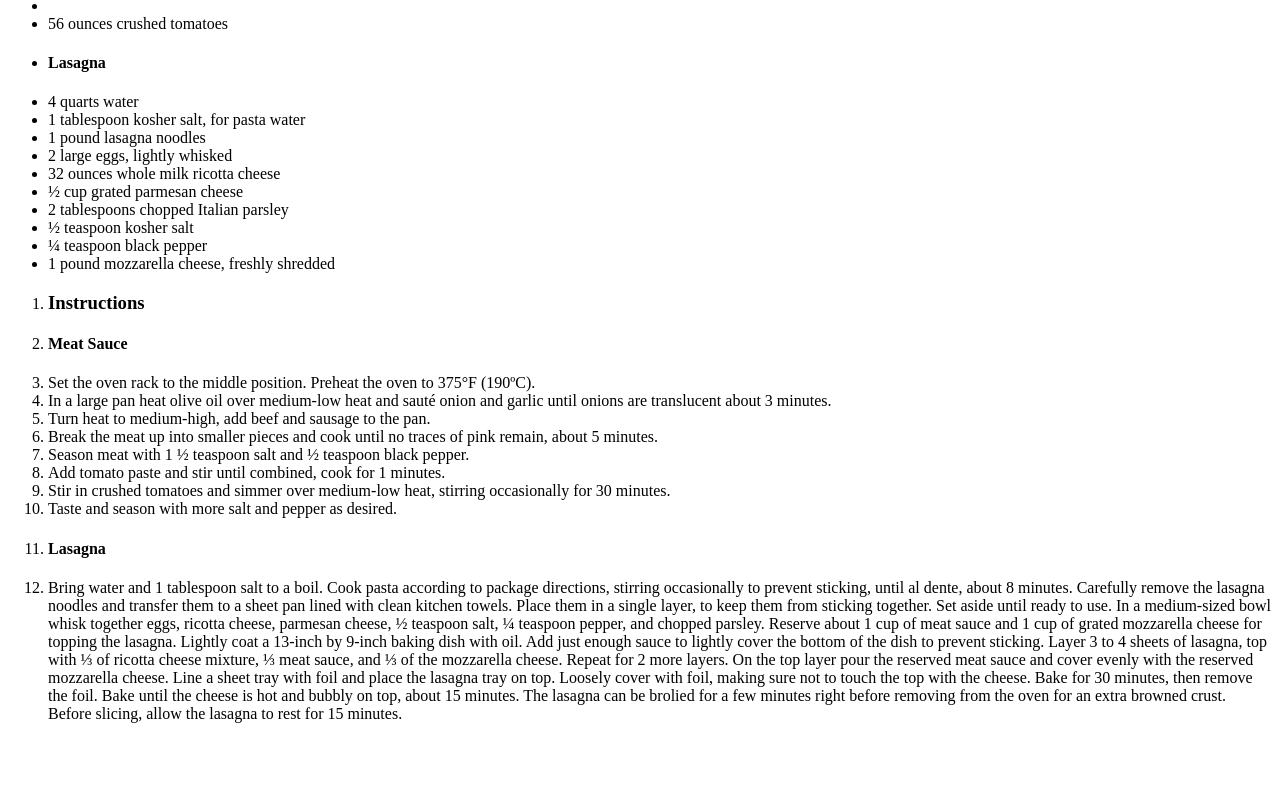
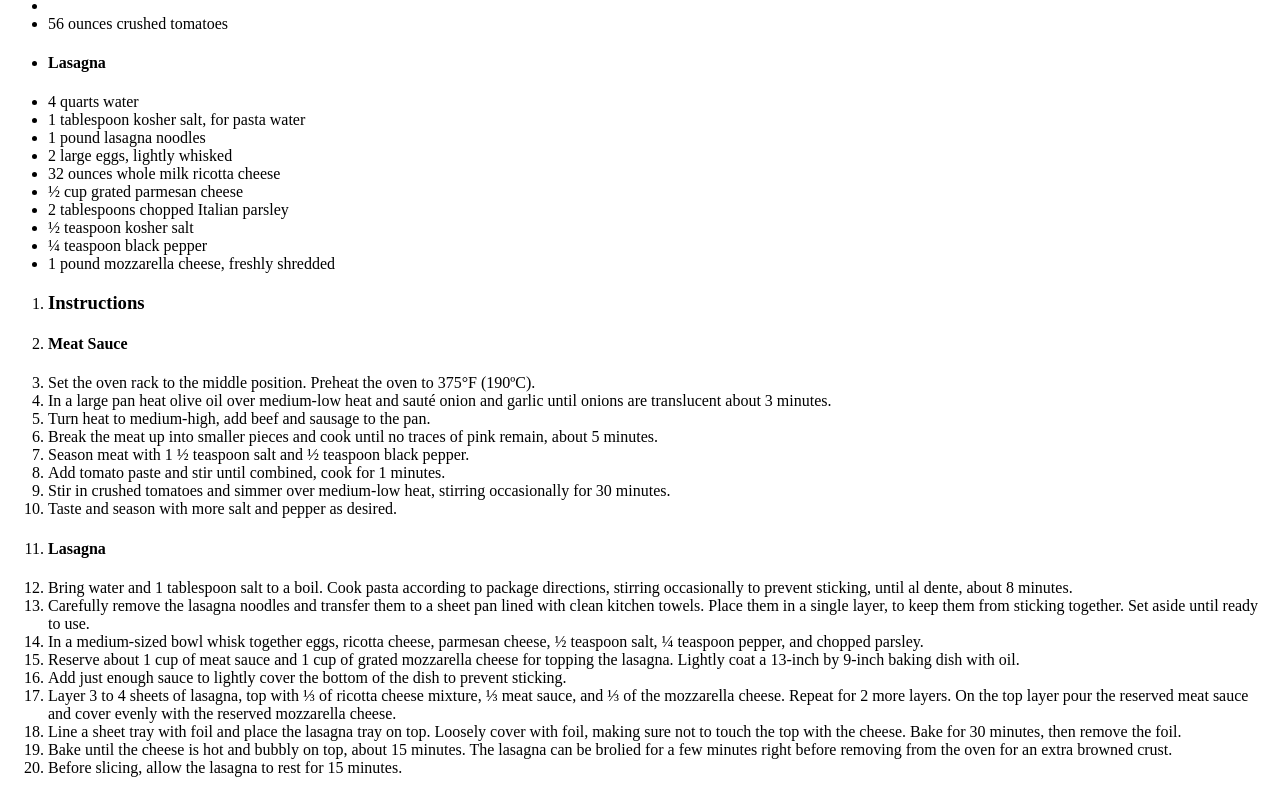
Before and after one commit to TacosBurritos/Odin-Recipes, a plain HTML site: page Specific-Recipe/lasagna.html in a window 1280 px wide. Shown: the part 460-1253 px from the top of the page. Before the commit the page ends 1199 px from the top, so only its background shows below. Drawn offline with Linux system fonts and the light colour scheme.

Commit message:
fixed lasagna

```diff
--- a/Specific-Recipe/lasagna.html
+++ b/Specific-Recipe/lasagna.html
@@ -71,22 +71,24 @@
             <h4>Lasagna</h4>
         </li>
         <li>Bring water and 1 tablespoon salt to a boil. Cook pasta according to package directions, stirring
-            occasionally to prevent sticking, until al dente, about 8 minutes. Carefully remove the lasagna noodles and
-            transfer them to a sheet pan lined with clean kitchen towels. Place them in a single layer, to keep them
-            from sticking together. Set aside until ready to use.
-            In a medium-sized bowl whisk together eggs, ricotta cheese, parmesan cheese, ½ teaspoon salt, ¼ teaspoon
-            pepper, and chopped parsley.
-            Reserve about 1 cup of meat sauce and 1 cup of grated mozzarella cheese for topping the lasagna. Lightly
-            coat a 13-inch by 9-inch baking dish with oil. Add just enough sauce to lightly cover the bottom of the dish
-            to prevent sticking.
-            Layer 3 to 4 sheets of lasagna, top with ⅓ of ricotta cheese mixture, ⅓ meat sauce, and ⅓ of the mozzarella
+            occasionally to prevent sticking, until al dente, about 8 minutes. </li>
+        <li>Carefully remove the lasagna noodles and transfer them to a sheet pan lined with clean kitchen towels. Place
+            them in a single layer, to keep them
+            from sticking together. Set aside until ready to use.</li>
+        <li> In a medium-sized bowl whisk together eggs, ricotta cheese, parmesan cheese, ½ teaspoon salt, ¼ teaspoon
+            pepper, and chopped parsley.</li>
+        <li>Reserve about 1 cup of meat sauce and 1 cup of grated mozzarella cheese for topping the lasagna. Lightly
+            coat a 13-inch by 9-inch baking dish with oil.</li>
+        <li>Add just enough sauce to lightly cover the bottom of the dish to prevent sticking.</li>
+        <li> Layer 3 to 4 sheets of lasagna, top with ⅓ of ricotta cheese mixture, ⅓ meat sauce, and ⅓ of the mozzarella
             cheese. Repeat for 2 more layers. On the top layer pour the reserved meat sauce and cover evenly with the
-            reserved mozzarella cheese.
-            Line a sheet tray with foil and place the lasagna tray on top. Loosely cover with foil, making sure not to
-            touch the top with the cheese. Bake for 30 minutes, then remove the foil. Bake until the cheese is hot and
-            bubbly on top, about 15 minutes. The lasagna can be brolied for a few minutes right before removing from the
-            oven for an extra browned crust.
-            Before slicing, allow the lasagna to rest for 15 minutes.</li>
+            reserved mozzarella cheese.</li>
+        <li>Line a sheet tray with foil and place the lasagna tray on top. Loosely cover with foil, making sure not to
+            touch the top with the cheese. Bake for 30 minutes, then remove the foil. </li>
+        <li> Bake until the cheese is hot and bubbly on top, about 15 minutes. The lasagna can be brolied for a few
+            minutes right before removing from the
+            oven for an extra browned crust.</li>
+        <li>Before slicing, allow the lasagna to rest for 15 minutes.</li>
     </ol>
 </body>
 
```
Also changed, not shown: index.html (+1 -1 lines).
